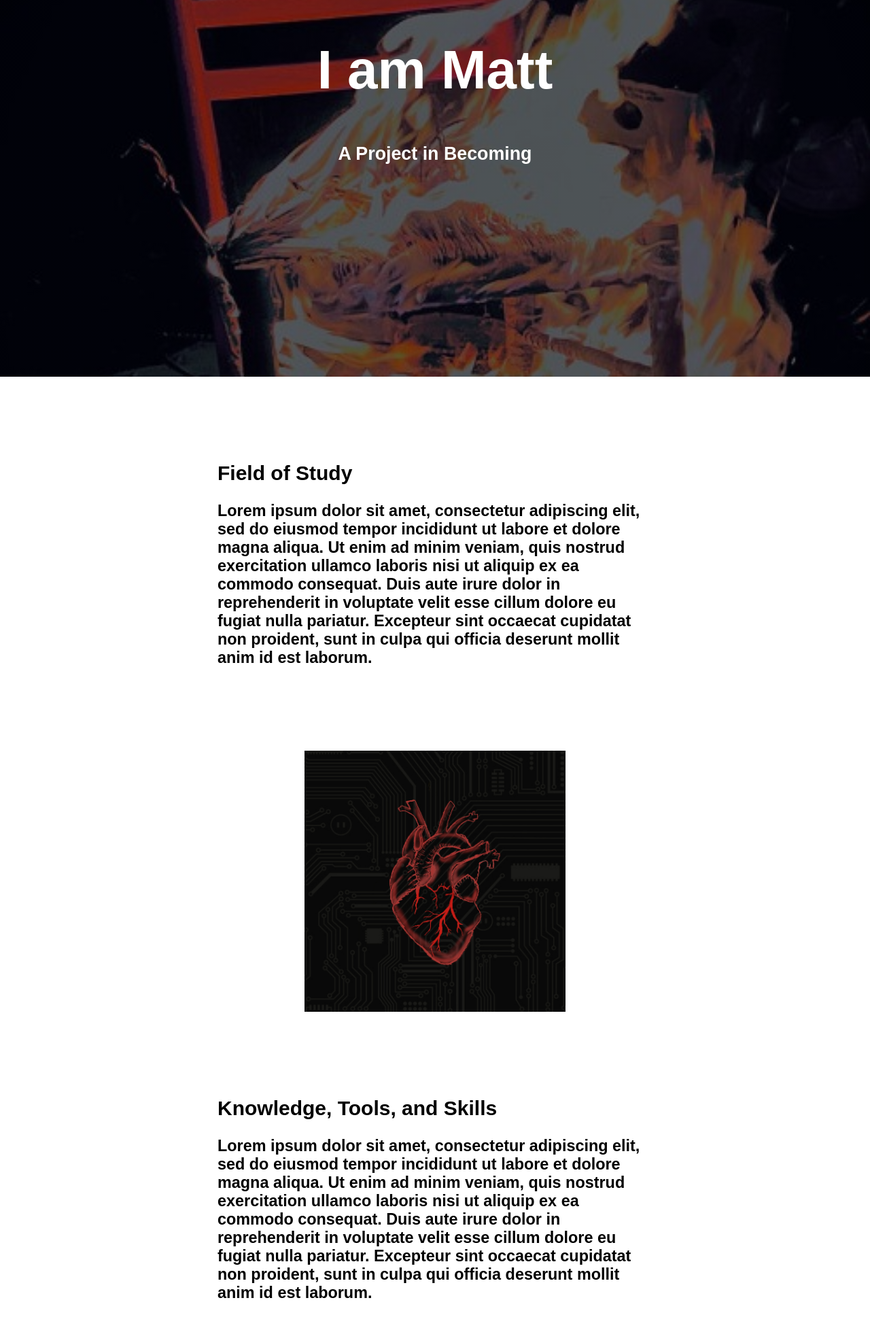
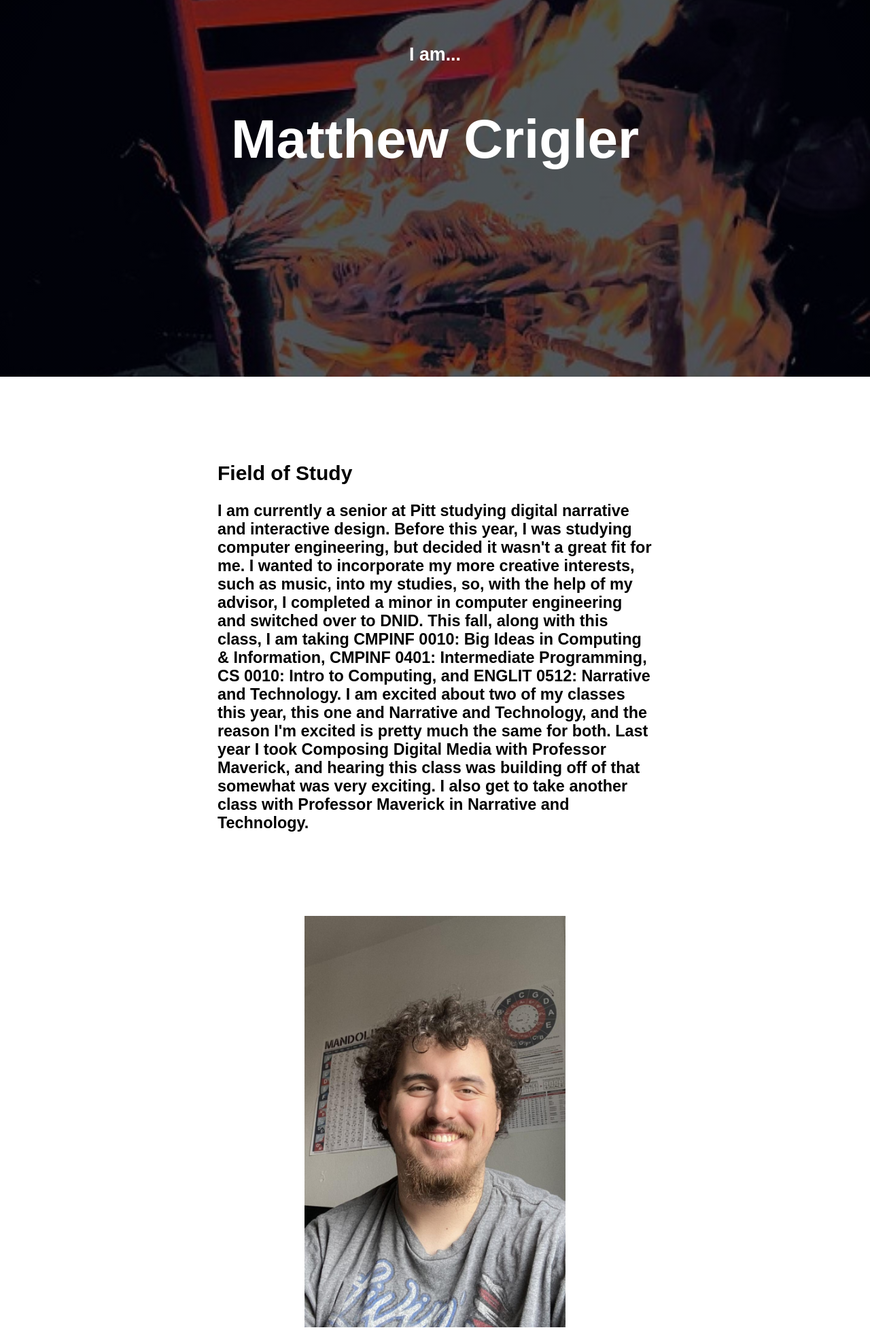
Before and after one commit to CriglerM02/DigitalCompProj, a plain HTML site: page index.html in a window 1280 px wide. Shown: the part 246-2202 px from the top of the page at 68% size. Drawn offline with Linux system fonts and the light colour scheme.

Commit message:
This is the real one oops

```diff
--- a/index.html
+++ b/index.html
@@ -9,7 +9,7 @@
   <!--Next comes the <head> information including the title and all of the important links that make the webtext work. When a browser access your url, it looks first at the index.html document <head> to learn about the names and locations of the other files and assets it will need to assemble your code into a visual display.-->
 
   <!--Go ahead and fill in the blank in <title>I am...</title> (see just below). The <title> will appear in your document's browser tab-->
-<title>I am...</title>
+<title>I am Matthew</title>
 <!--The stuff below the title does important work to tell browsers what this page should look like on different screens-->
 <meta charset="UTF-8">
 <meta name="viewport" content="width=device-width, initial-scale=1">
@@ -26,8 +26,8 @@
 
 <div class="hero-image">
   <div class="hero-text">
-      <h1>I am Matt</h1>
-      <h2>A Project in Becoming</h2>
+      <h2>I am...</h2>
+      <h1>Matthew Crigler</h1>
   </div>
 </div>
 
@@ -38,27 +38,26 @@
 <!--Fuego programs sometimes use "in-line styling" to provide quick fixes to content design. In the above case, you could change "left" to "right" or "center" depending on your specific design needs. That said, left align is usually best practice for improving readability.-->
 <div class="textblock" style="text-align: left">
   <h2>Field of Study</h2>
-  <h3>Lorem ipsum dolor sit amet, consectetur adipiscing elit, sed do eiusmod tempor incididunt ut labore et dolore magna aliqua. Ut enim ad minim veniam, quis nostrud exercitation ullamco laboris nisi ut aliquip ex ea commodo consequat. Duis aute irure dolor in reprehenderit in voluptate velit esse cillum dolore eu fugiat nulla pariatur. Excepteur sint occaecat cupidatat non proident, sunt in culpa qui officia deserunt mollit anim id est laborum.</h3>
+  <h3>I am currently a senior at Pitt studying digital narrative and interactive design. Before this year, I was studying computer engineering, but decided it wasn't a great fit for me. I wanted to incorporate my more creative interests, such as music, into my studies, so, with the help of my advisor, I completed a minor in computer engineering and switched over to DNID. This fall, along with this class, I am taking CMPINF 0010: Big Ideas in Computing & Information, CMPINF 0401: Intermediate Programming, CS 0010: Intro to Computing, and ENGLIT 0512: Narrative and Technology. I am excited about two of my classes this year, this one and Narrative and Technology, and the reason I'm excited is pretty much the same for both. Last year I took Composing Digital Media with Professor Maverick, and hearing this class was building off of that somewhat was very exciting. I also get to take another class with Professor Maverick in Narrative and Technology.</h3>
   </div>
 
 
 
 <!--Replace the images here. You can also control max-image width%. Keep your file names simple, don't use spaces, and be case sensitive). Be sure to add alt="text." Visually impaired individuals using screen readers rely on alt="text" to describe pictures to them. Describe your image as clearly and succinctly as possible.-->
 
-
-  <img src="digitalHeart.jpg" alt="A drawn human heart with circuit board background" class="center-img" style="width:30%;"></img>
+  <img src="selfie_1.png" alt="A picture of myself in front of one of a mandolin poster" class="center-img" style="width:30%;"></img>
 
 
 <!--What experience do you have to leverage in this class? Are you a writer, are you a maker, are you a thinker or critic? What is your medium/media? What interests you about that medium/those media? What media/skills do you wish to learn more about/pursue in this class?-->
 
 <div class="textblock" style="text-align: left">
   <h2>Knowledge, Tools, and Skills</h2>
-    <h3>Lorem ipsum dolor sit amet, consectetur adipiscing elit, sed do eiusmod tempor incididunt ut labore et dolore magna aliqua. Ut enim ad minim veniam, quis nostrud exercitation ullamco laboris nisi ut aliquip ex ea commodo consequat. Duis aute irure dolor in reprehenderit in voluptate velit esse cillum dolore eu fugiat nulla pariatur. Excepteur sint occaecat cupidatat non proident, sunt in culpa qui officia deserunt mollit anim id est laborum.</h3>
+    <h3>I already have a fair amount of coding and computer knowledge, coming from computer engineering, but outside of my academic life, I love music. I am in the marching band at Pitt, and I play the baritone. Outside of band, I can play guitar, bass, banjo, mandolin, and a little bit of ukelele and piano. I used to play trombone in high school, but its been a while. Last spring, for Composing Digital Media, I wrote a song for my final project in GarageBand. I hope to continue making music in the future and I am considering creating something music related for my project in this class. Below is the album cover I made for my song "Digital Heart."</h3>
   </div>
 
 <!--Quick fact: Did you know "Lorem ipsum," the fill text used in this web template, was hacked out of Cicero's "De finibus bonorum et malorum"? Developers made it non-sensical, so don't bother with Google Translate.-->
 <div>
-<img src="horizon.jpg" alt="describe the image HERE for accessibility purposes" class="center-img" style="max-width:50%;">
+  <a href="https://soundcloud.com/matthew-crigler/digital-heart?si=06baef19ac7e41df97e52ccd34e224c6&utm_source=clipboard&utm_medium=text&utm_campaign=social_sharing"><img src="digitalHeart.jpg" alt="album cover for my song Digital Heart" class="center-img" style="max-width:50%;"></a>
 </div>
 
 
```
